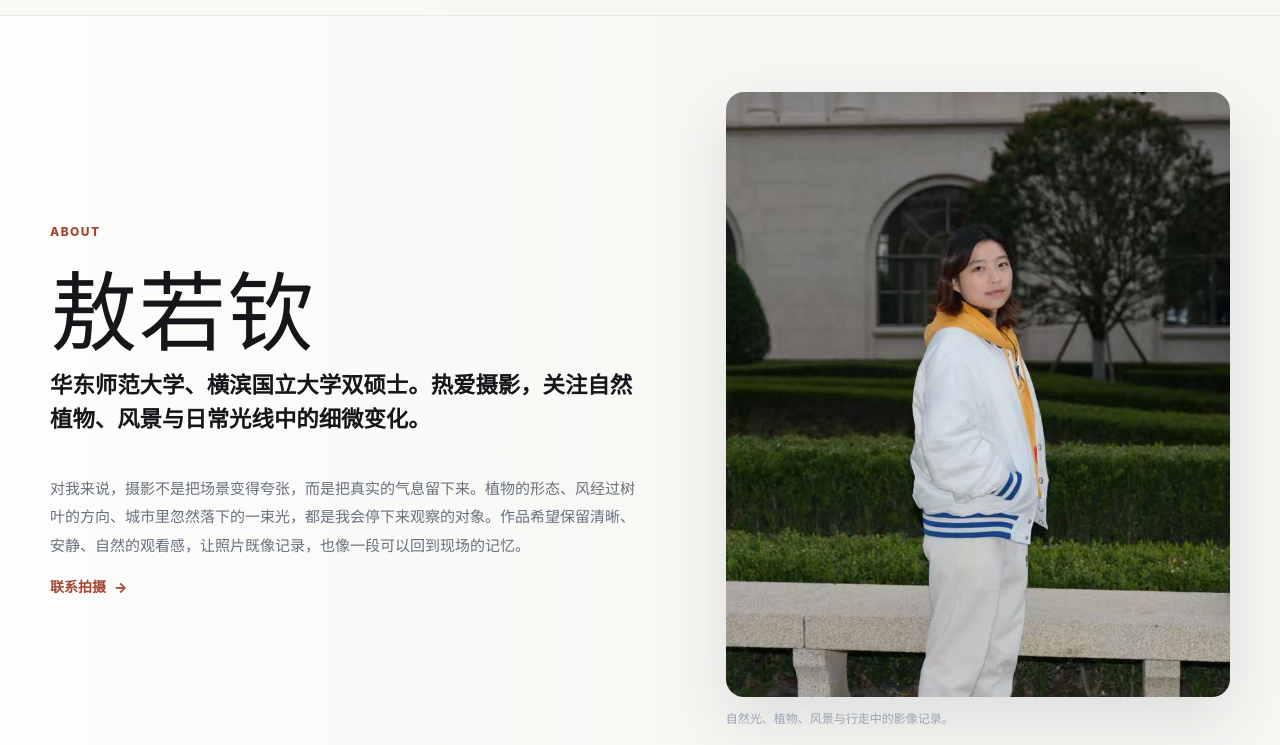
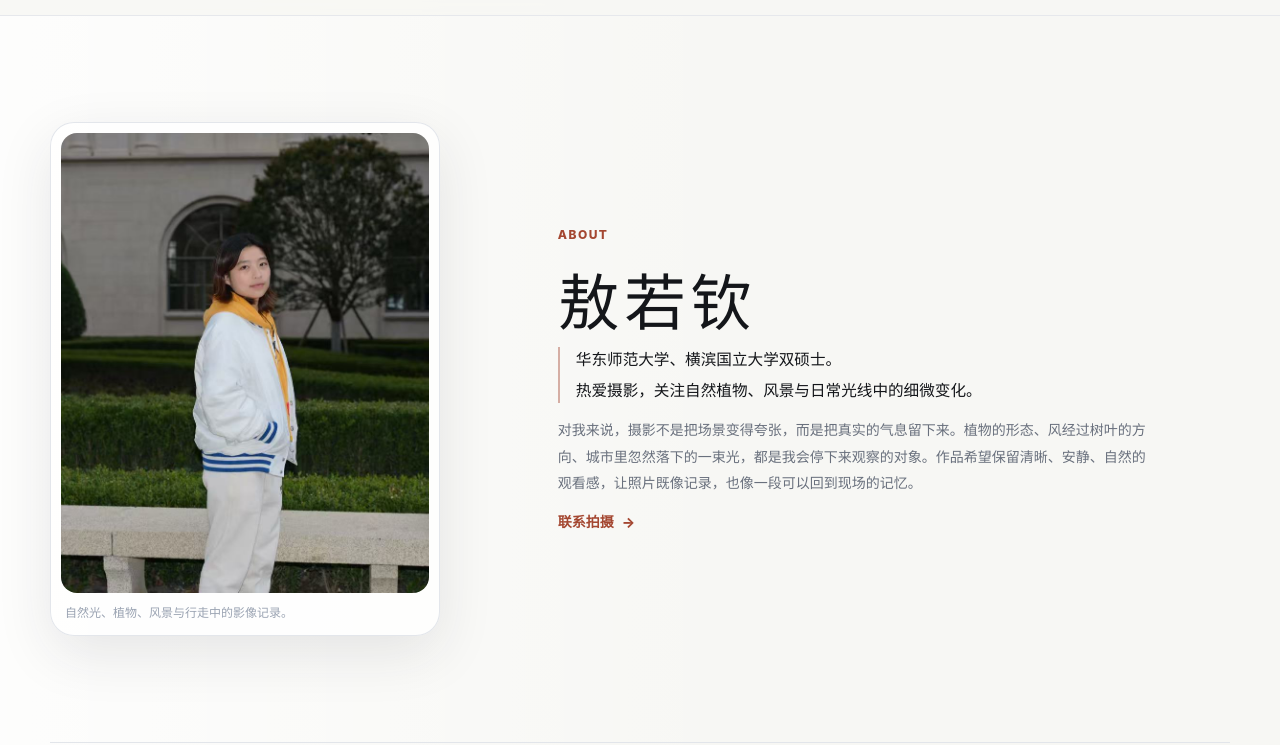
Before and after one commit to Demon0906/Demon0906.github.io, a plain HTML site: page about.html in a window 1280 px wide. Shown: the part 55-800 px from the top of the page. Drawn offline with Linux system fonts and the light colour scheme.

Commit message:
Rework about profile layout

```diff
--- a/about.html
+++ b/about.html
@@ -27,9 +27,10 @@
         <div class="profile-copy">
           <p class="eyebrow">About</p>
           <h1 id="profile-title">敖若钦</h1>
-          <p class="profile-lead">
-            华东师范大学、横滨国立大学双硕士。热爱摄影，关注自然植物、风景与日常光线中的细微变化。
-          </p>
+          <div class="profile-facts" aria-label="个人简介摘要">
+            <p>华东师范大学、横滨国立大学双硕士。</p>
+            <p>热爱摄影，关注自然植物、风景与日常光线中的细微变化。</p>
+          </div>
           <p>
             对我来说，摄影不是把场景变得夸张，而是把真实的气息留下来。植物的形态、风经过树叶的方向、城市里忽然落下的一束光，都是我会停下来观察的对象。作品希望保留清晰、安静、自然的观看感，让照片既像记录，也像一段可以回到现场的记忆。
           </p>
@@ -72,7 +73,7 @@
             <div>
               <p>手机摄影</p>
               <h3>苹果 iPhone 17 Pro</h3>
-              <span>适合随身捕捉植物、街景和突然出现的光线。</span>
+              <span>适合随身捕捉植物、街景和突然出现的光线。优势在于启动快、色彩稳定，适合记录无法预设的日常瞬间。</span>
             </div>
           </article>
           <article class="equipment-card">
@@ -80,7 +81,7 @@
             <div>
               <p>相机摄影</p>
               <h3>索尼 ZV-E10</h3>
-              <span>用于照片创作和更有控制感的景深、色彩与构图。</span>
+              <span>适合人像、植物特写和风景创作。可更换镜头带来更灵活的焦段选择，也更容易控制景深、细节和画面层次。</span>
             </div>
           </article>
           <article class="equipment-card">
@@ -88,7 +89,7 @@
             <div>
               <p>视频拍摄</p>
               <h3>大疆 Pocket 3</h3>
-              <span>用于行走、旅行和日常现场的视频记录。</span>
+              <span>适合旅行、行走和现场记录。小型云台让移动画面更稳定，适合补充照片之外的空间感与过程感。</span>
             </div>
           </article>
         </div>
--- a/styles.css
+++ b/styles.css
@@ -716,8 +716,8 @@ h3 {
 
 .profile-hero {
   display: grid;
-  grid-template-columns: minmax(0, 0.86fr) minmax(340px, 0.74fr);
-  gap: clamp(36px, 7vw, 96px);
+  grid-template-columns: minmax(280px, 0.56fr) minmax(0, 0.9fr);
+  gap: clamp(36px, 7vw, 104px);
   align-items: center;
   min-height: calc(100vh - 74px);
   padding: clamp(42px, 7vw, 76px) 0;
@@ -725,53 +725,69 @@ h3 {
 
 .profile-copy {
   display: grid;
-  gap: 16px;
+  gap: 14px;
   align-content: center;
+  grid-column: 2;
+  grid-row: 1;
 }
 
 .profile-copy h1 {
   margin-bottom: 0;
   color: var(--ink);
-  font-family: "Songti SC", "Noto Serif SC", "Hiragino Mincho ProN", "Yu Mincho", Georgia, serif;
-  font-size: clamp(58px, 6.8vw, 108px);
+  font-family: "Hiragino Mincho ProN", "Yu Mincho", "Songti SC", "Noto Serif SC", Georgia, serif;
+  font-size: clamp(42px, 4.8vw, 72px);
   font-weight: 500;
-  letter-spacing: 0.02em;
-  line-height: 0.96;
+  letter-spacing: 0.08em;
+  line-height: 1.02;
 }
 
-.profile-lead {
-  max-width: 650px;
-  color: var(--ink);
-  font-size: clamp(18px, 1.75vw, 24px);
-  font-weight: 620;
-  line-height: 1.52;
+.profile-facts {
+  display: grid;
+  gap: 6px;
+  max-width: 560px;
+  border-left: 2px solid rgba(164, 71, 49, 0.42);
+  padding-left: 16px;
 }
 
-.profile-copy p:not(.eyebrow):not(.profile-lead) {
-  max-width: 620px;
+.profile-facts p {
+  margin-bottom: 0;
+  color: var(--ink);
+  font-size: clamp(15px, 1.22vw, 18px);
+  font-weight: 560;
+  line-height: 1.62;
+}
+
+.profile-copy > p:not(.eyebrow) {
+  max-width: 590px;
   margin-bottom: 0;
   color: var(--muted);
-  font-size: 15px;
+  font-size: 14px;
   line-height: 1.9;
 }
 
 .profile-photo-card {
   margin: 0;
-  justify-self: end;
-  width: min(100%, 520px);
+  justify-self: start;
+  grid-column: 1;
+  grid-row: 1;
+  width: min(100%, 390px);
+  border: 1px solid rgba(226, 229, 234, 0.95);
+  border-radius: 24px;
+  padding: 10px;
+  background: rgba(255, 255, 255, 0.72);
+  box-shadow: 0 18px 55px rgba(37, 43, 52, 0.1);
 }
 
 .profile-photo-card img {
   width: 100%;
-  aspect-ratio: 5 / 6;
+  aspect-ratio: 4 / 5;
   object-fit: cover;
   object-position: 54% center;
-  border-radius: 18px;
-  box-shadow: 0 24px 70px rgba(37, 43, 52, 0.13);
+  border-radius: 16px;
 }
 
 .profile-photo-card figcaption {
-  margin-top: 12px;
+  margin: 10px 4px 2px;
   color: var(--quiet);
   font-size: 12px;
 }
@@ -849,6 +865,7 @@ h3 {
 .equipment-card span {
   color: var(--muted);
   font-size: 14px;
+  line-height: 1.7;
 }
 
 @media (max-width: 900px) {
@@ -918,8 +935,16 @@ h3 {
     padding-top: 46px;
   }
 
+  .profile-copy {
+    grid-column: auto;
+    grid-row: 1;
+  }
+
   .profile-photo-card {
+    grid-column: auto;
+    grid-row: 2;
     justify-self: stretch;
+    width: min(100%, 460px);
   }
 }
 
@@ -993,14 +1018,14 @@ h3 {
   }
 
   .profile-copy h1 {
-    font-size: clamp(48px, 18vw, 70px);
+    font-size: clamp(42px, 15vw, 62px);
   }
 
-  .profile-lead {
-    font-size: 17px;
+  .profile-facts p {
+    font-size: 15px;
   }
 
-  .profile-copy p:not(.eyebrow):not(.profile-lead) {
+  .profile-copy > p:not(.eyebrow) {
     font-size: 14px;
   }
 
```
